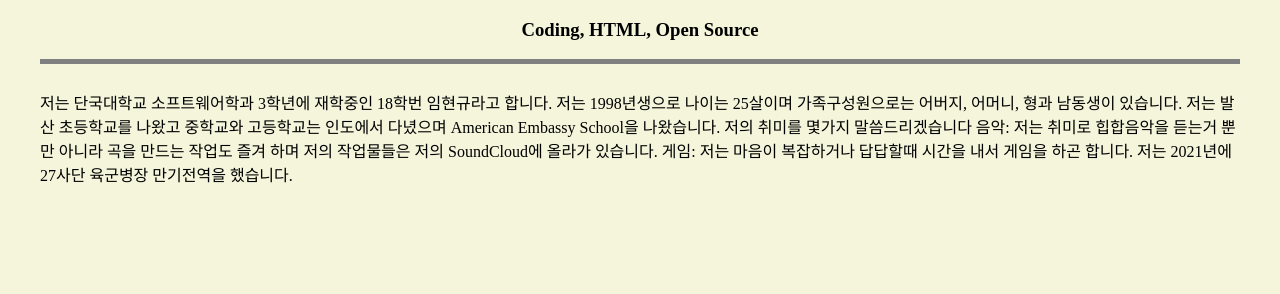
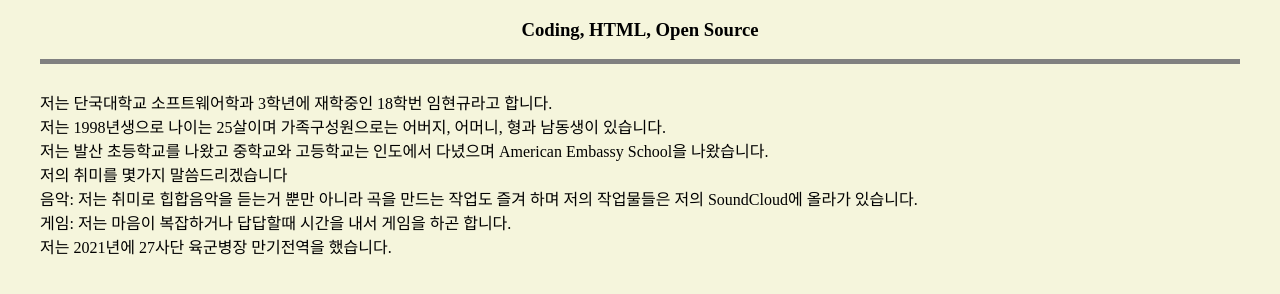
Before and after one commit to snago9/Mid-Term-Project, a plain HTML site: page index.html in a window 1280 px wide. Drawn offline with Linux system fonts and the light colour scheme.

Commit message:
Update index.html

```diff
--- a/index.html
+++ b/index.html
@@ -21,12 +21,12 @@
       Coding, HTML, Open Source</h3>
 <hr>
 <div><img id="fig" src=""></div>
-저는 단국대학교 소프트웨어학과 3학년에 재학중인 18학번 임현규라고 합니다.
-저는 1998년생으로 나이는 25살이며 가족구성원으로는 어버지, 어머니, 형과 남동생이 있습니다.
-저는 발산 초등학교를 나왔고 중학교와 고등학교는 인도에서 다녔으며 American Embassy School을 나왔습니다.
-저의 취미를 몇가지 말씀드리겠습니다
-음악: 저는 취미로 힙합음악을 듣는거 뿐만 아니라 곡을 만드는 작업도 즐겨 하며 저의 작업물들은 저의 SoundCloud에 올라가 있습니다.
-게임: 저는 마음이 복잡하거나 답답할때 시간을 내서 게임을 하곤 합니다.
-저는 2021년에 27사단 육군병장 만기전역을 했습니다.
+저는 단국대학교 소프트웨어학과 3학년에 재학중인 18학번 임현규라고 합니다.<br>
+저는 1998년생으로 나이는 25살이며 가족구성원으로는 어버지, 어머니, 형과 남동생이 있습니다.<br>
+저는 발산 초등학교를 나왔고 중학교와 고등학교는 인도에서 다녔으며 American Embassy School을 나왔습니다.<br>
+저의 취미를 몇가지 말씀드리겠습니다<br>
+음악: 저는 취미로 힙합음악을 듣는거 뿐만 아니라 곡을 만드는 작업도 즐겨 하며 저의 작업물들은 저의 SoundCloud에 올라가 있습니다.<br>
+게임: 저는 마음이 복잡하거나 답답할때 시간을 내서 게임을 하곤 합니다.<br>
+저는 2021년에 27사단 육군병장 만기전역을 했습니다.<br>
 </body>
 </html>
```
